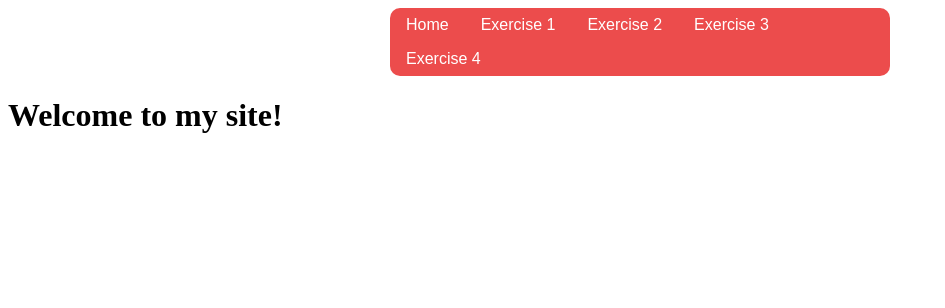
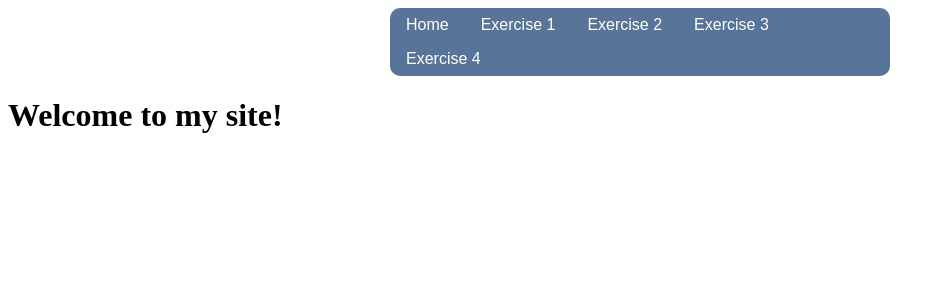
Before and after one commit to Madgame3/CMST386, a PHP site: page /exercise1/index.html in a window 1280 px wide. Shown: the top 308 px of the page, without its empty margins (0-945 px from the left). Run offline with PHP 8.4, Linux system fonts and the light colour scheme.

Commit message:
exercise 1, navigation

```diff
--- a/exercise1/main.css
+++ b/exercise1/main.css
@@ -6,7 +6,7 @@ nav{
     font-family: "Montserrat", sans-serif;
 }
 nav ul {
-    background-color: #EC4C4C;
+    background-color: #587498;
     list-style-type:none;
     margin: 0px;
     padding: 0px;
@@ -27,5 +27,5 @@ nav li a {
 
 nav li a:hover {
     color:white;
-    background-color: #762626;
+    background-color: #E86850;
 }
```
